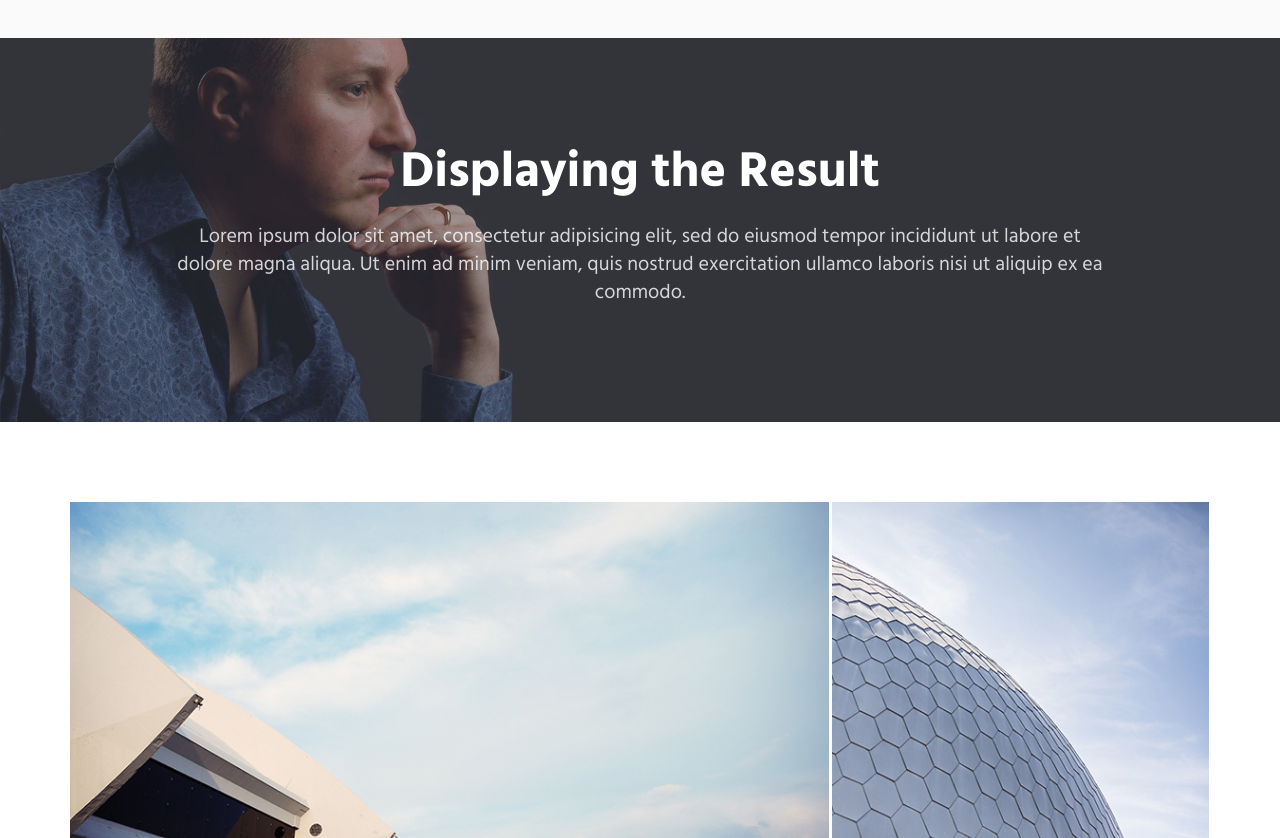
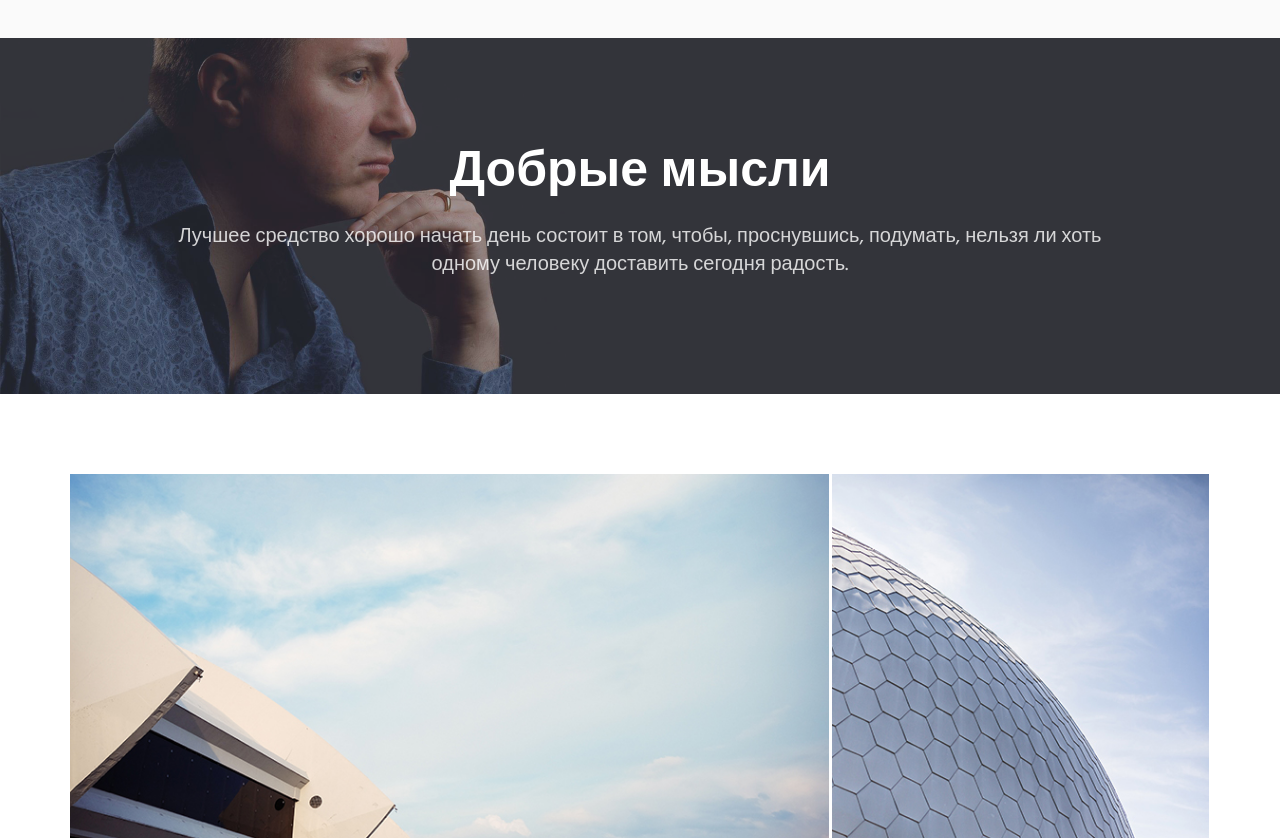
Before and after one commit to AlexanderStarovoit/AlexanderStarovoit.github.io, a plain HTML site: page index.html in a window 1280 px wide. Shown: the part 2840-3678 px from the top of the page. Drawn offline with Linux system fonts and the light colour scheme; some packages are replaced by stand-ins of ours.

Commit message:
add text to banner

```diff
--- a/index.html
+++ b/index.html
@@ -249,8 +249,8 @@
         <!-- Promo Banner -->
         <div class="promo-banner">
             <div class="container-sm content-lg">
-                <h2 class="promo-banner-title">Displaying the Result</h2>
-                <p class="promo-banner-text">Lorem ipsum dolor sit amet, consectetur adipisicing elit, sed do eiusmod tempor incididunt ut labore et dolore magna aliqua. Ut enim ad minim veniam, quis nostrud exercitation ullamco laboris nisi ut aliquip ex ea commodo.</p>
+                <h2 class="promo-banner-title">Добрые мысли</h2>
+                <p class="promo-banner-text">Лучшее средство хорошо начать день состоит в том, чтобы, проснувшись, подумать, нельзя ли хоть одному человеку доставить сегодня радость.</p>
             </div>
         </div>
         <!-- End Promo Banner -->
```
